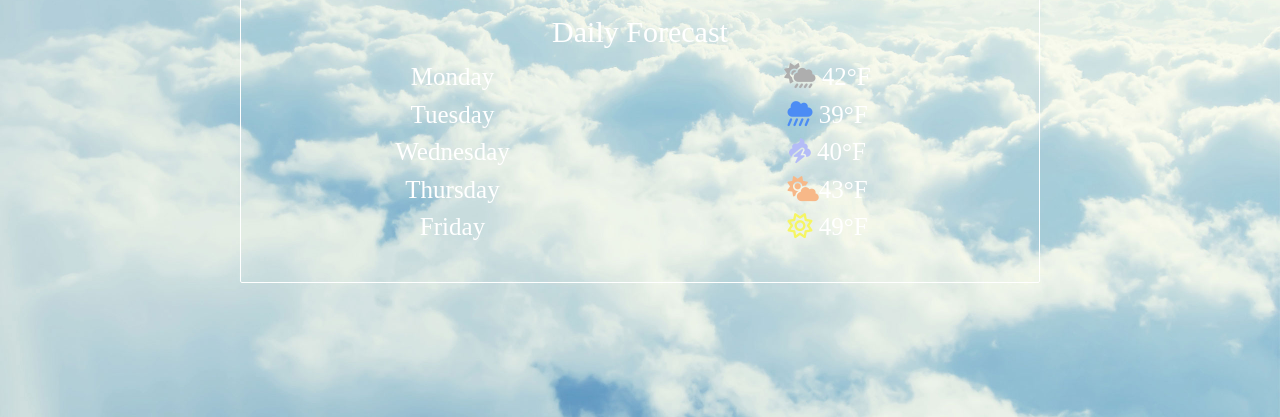
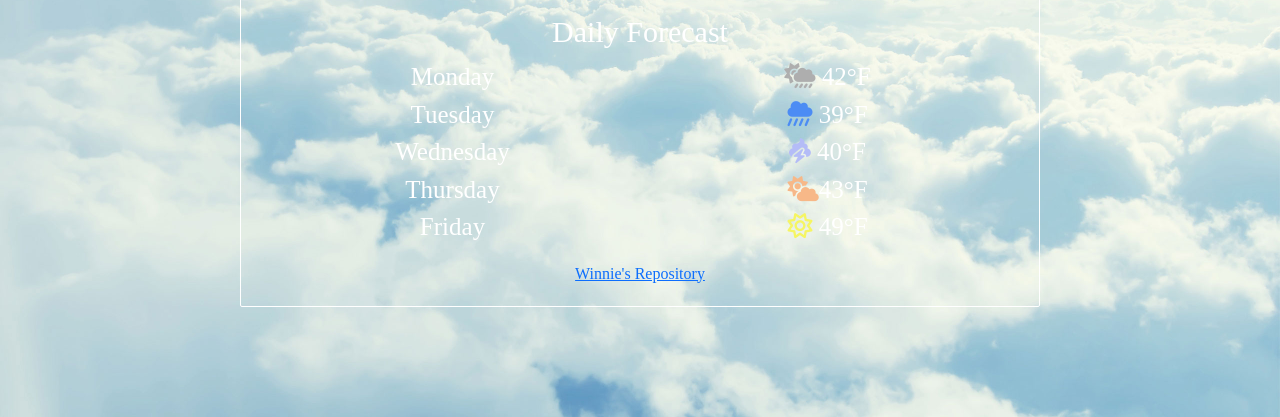
Before and after one commit to winnonay/She-Codes-Plus, a plain HTML site: page index.html in a window 1280 px wide. Shown: the part 383-800 px from the top of the page. Drawn offline with nearby package versions, Linux system fonts and the light colour scheme; a web font is replaced by a local one.

Commit message:
added github link to html

```diff
--- a/index.html
+++ b/index.html
@@ -89,7 +89,7 @@
         </div>
       </div>
 </div>
-
+<a href="https://github.com/winnonay/She-Codes-Plus" target="_blank">Winnie's Repository</a>
     <script src="index.js"></script>
   </body>
 </html>
```
